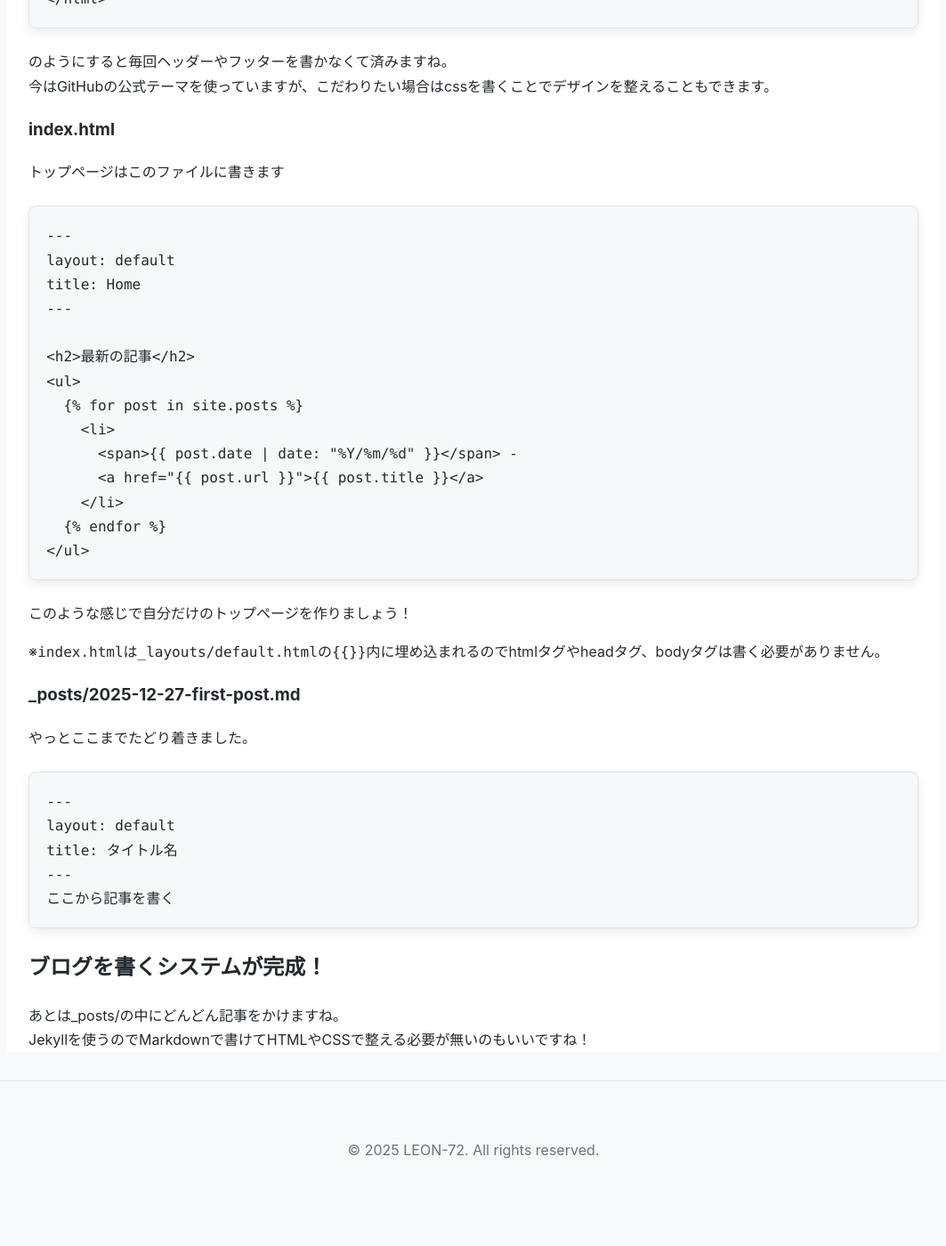
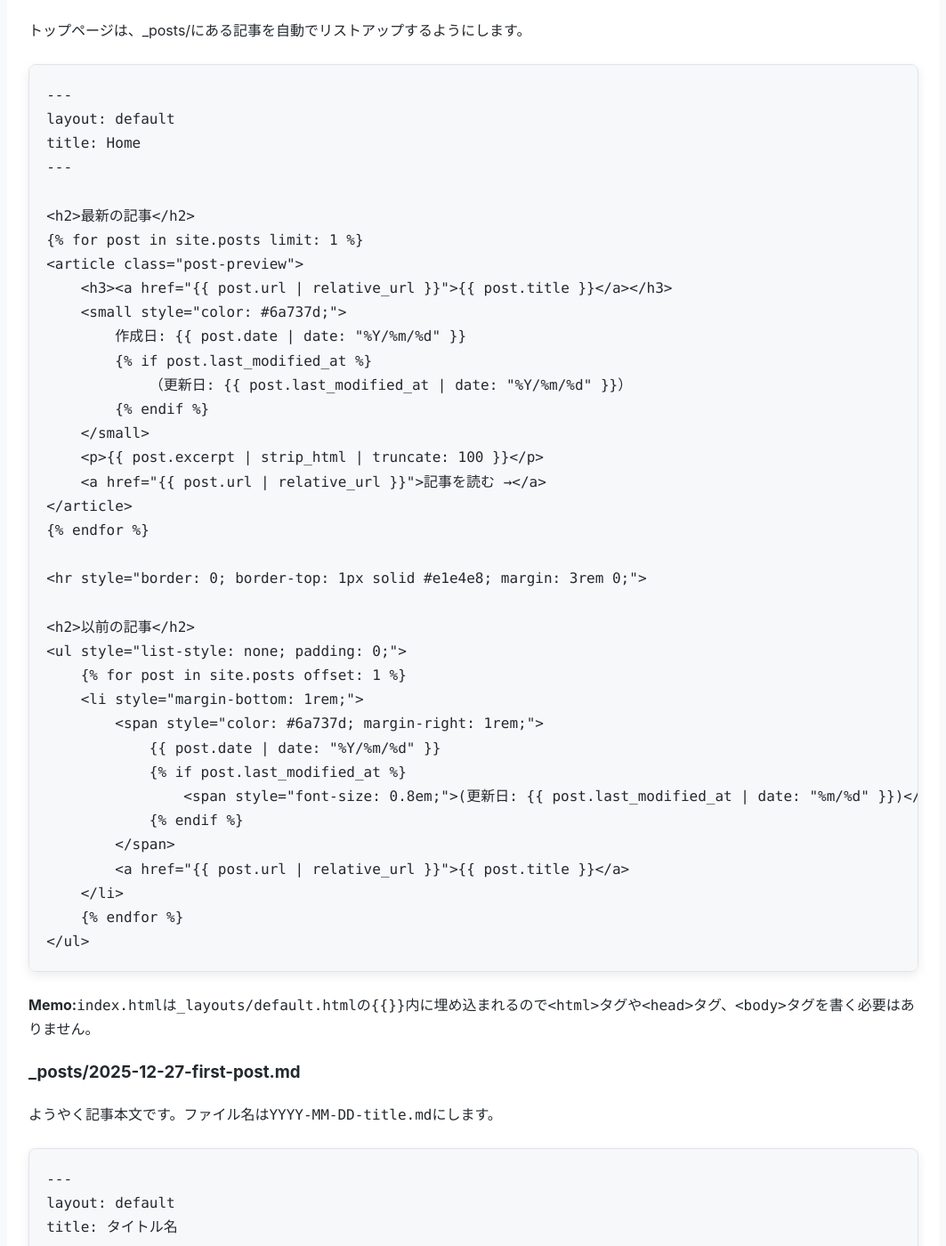
Before and after one commit to LEON-72/LEON-72.github.io, a Jekyll site: the page built from _posts/2025-12-27-first-post.md, in a window 1280 px wide and 1400 px high, scrolled down 1972 px. Shown: the whole window at 89% size, without its empty margins (108-1171 px from the left). Built offline with Jekyll 4.4.1, drawn with Linux system fonts in a browser that asks for light colours; before the commit the page ends 3343 px from its top, so only the background shows below that; some of the changed text lies outside the part shown.

Commit message:
docs:2025-12-27-first-post.mdを編集

````diff
--- a/_posts/2025-12-27-first-post.md
+++ b/_posts/2025-12-27-first-post.md
@@ -1,23 +1,18 @@
 ---
-layout: default
+layout: post
 title: 初めてのGitHub Pages
-date: 2025-12-17
-last_modified_at: 2025-12-27
+date: 2025-12-27
+last_modified_at: 2025-12-28
 ---
-この投稿は**HxSコンピューター部 Advent Calendar 2025**の2〇日目の記事です。
-
 ## やってみたかった
-GitHub Pagesの存在は前から知っていて、GitHubで静的なサイトを作れるんだなぁと思っていた。
+　GitHub Pagesの存在は前から知っていて、GitHubで静的なサイトを作れるんだなぁと思っていた。
 せっかくなら年越し前にやって気持ちよく今年を終わってやろうと思ったので作りました。
 
-## GitHub Pagesでサイトを公開するには
-`ユーザー名.github.io`という名前のリポジトリを作成すると`https://ユーザー名.github.io/`にアクセスすることができるようになる。
-リポジトリの直下に`index.html`を作り、何かしら書き込むとトップページの完成！
-そして、できたのが[こちら](https://leon-72.github.io/)となります。
+## Jekyll を活用したディレクトリ構成
+　ブログとして効率よく運用するために、今回はGitHub Pagesに標準搭載されている静的サイトジェネレーター**Jekyll**を使いました。
+Jekyllを使用することで、ヘッダーやフッターなどの共通部分をテンプレート化やMarkdownからHTMLへの自動変換が可能になります。
+プロジェクトの構成は以下の通りです。
 
-## トップページと言えば…
-ブログをこれから書いていくにはトップページからアクセスできるようにする必要がある。
-フォルダ構成としては
 {% raw %}
 ```
 リポジトリ名/
@@ -29,12 +24,9 @@
 └─ index.html （トップページ）
 ```
 {% endraw %}
-
-となっています。
-今回はJekyllを使ってMarkdownで書いた記事を自動でHTMLに変換する仕組みを使っています。
-詳しくは調べてください。
+## 各ファイルの役割
 ### _config.yml
-ここではサイト名などを決めます。
+ここではサイト名や使用するテーマを定義します。
 
 {% raw %}
 ```yaml
@@ -46,10 +38,7 @@
 
 ### _layout/default.html
 このファイルにはヘッダーやフッターなど、どのページでも表示したい共通部分を書きます。
-{% raw %}`{{ }}`{% endraw %}の中にそれぞれのページの内容が入ります。
-例えば...
-
-
+{% raw %}`{{ content }}`{% endraw %}の部分に記事の内容が流し込まれます。
 {% raw %}
 ```html
 <!DOCTYPE html>
@@ -75,11 +64,8 @@
 ```
 {% endraw %}
 
-のようにすると毎回ヘッダーやフッターを書かなくて済みますね。
-今はGitHubの公式テーマを使っていますが、こだわりたい場合はcssを書くことでデザインを整えることもできます。
-
 ### index.html
-トップページはこのファイルに書きます
+トップページは、_posts/にある記事を自動でリストアップするようにします。
 
 {% raw %}
 ```html
@@ -89,23 +75,44 @@
 ---
 
 <h2>最新の記事</h2>
-<ul>
-  {% for post in site.posts %}
-    <li>
-      <span>{{ post.date | date: "%Y/%m/%d" }}</span> -
-      <a href="{{ post.url }}">{{ post.title }}</a>
+{% for post in site.posts limit: 1 %}
+<article class="post-preview">
+    <h3><a href="{{ post.url | relative_url }}">{{ post.title }}</a></h3>
+    <small style="color: #6a737d;">
+        作成日: {{ post.date | date: "%Y/%m/%d" }}
+        {% if post.last_modified_at %}
+            （更新日: {{ post.last_modified_at | date: "%Y/%m/%d" }}）
+        {% endif %}
+    </small>
+    <p>{{ post.excerpt | strip_html | truncate: 100 }}</p>
+    <a href="{{ post.url | relative_url }}">記事を読む →</a>
+</article>
+{% endfor %}
+
+<hr style="border: 0; border-top: 1px solid #e1e4e8; margin: 3rem 0;">
+
+<h2>以前の記事</h2>
+<ul style="list-style: none; padding: 0;">
+    {% for post in site.posts offset: 1 %}
+    <li style="margin-bottom: 1rem;">
+        <span style="color: #6a737d; margin-right: 1rem;">
+            {{ post.date | date: "%Y/%m/%d" }}
+            {% if post.last_modified_at %}
+                <span style="font-size: 0.8em;">(更新日: {{ post.last_modified_at | date: "%m/%d" }})</span>
+            {% endif %}
+        </span>
+        <a href="{{ post.url | relative_url }}">{{ post.title }}</a>
     </li>
-  {% endfor %}
+    {% endfor %}
 </ul>
 ```
 {% endraw %}
 
-このような感じで自分だけのトップページを作りましょう！
 {% raw %}
-  ※`index.html`は`_layouts/default.html`の`{{}}`内に埋め込まれるのでhtmlタグやheadタグ、bodyタグは書く必要がありません。
+  **Memo:**`index.html`は`_layouts/default.html`の`{{}}`内に埋め込まれるので`<html>`タグや`<head>`タグ、`<body>`タグを書く必要はありません。
 {% endraw %}
 ### _posts/2025-12-27-first-post.md
-やっとここまでたどり着きました。
+ようやく記事本文です。ファイル名は`YYYY-MM-DD-title.md`にします。
 
 {% raw %}
 ```markdown
@@ -113,10 +120,10 @@
 layout: default
 title: タイトル名
 ---
-ここから記事を書く
+ここから記事を書きます。
 ```
 {% endraw %}
+**Memo:**本文を執筆する際に注意する点があり、コードブロックに`{{ }}`を記述する場合は`{% raw %}`と`{% endraw %}`で囲む必要があります。これを忘れるとJekyllが実行する命令と勘違いしてエラーを起こします。
 
-## ブログを書くシステムが完成！
-あとは_posts/の中にどんどん記事をかけますね。
-Jekyllを使うのでMarkdownで書けてHTMLやCSSで整える必要が無いのもいいですね！
+## まとめ
+Jakyllを導入したことで、あとはMarkdownで記事を執筆しPushするだけでブログが更新されます。
````
